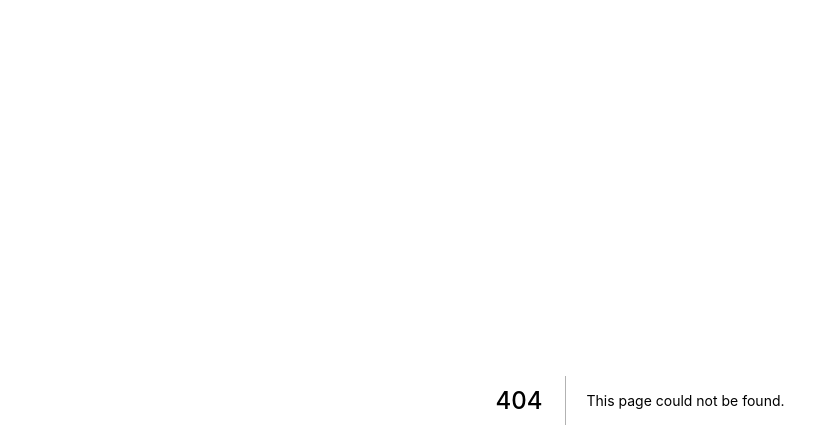
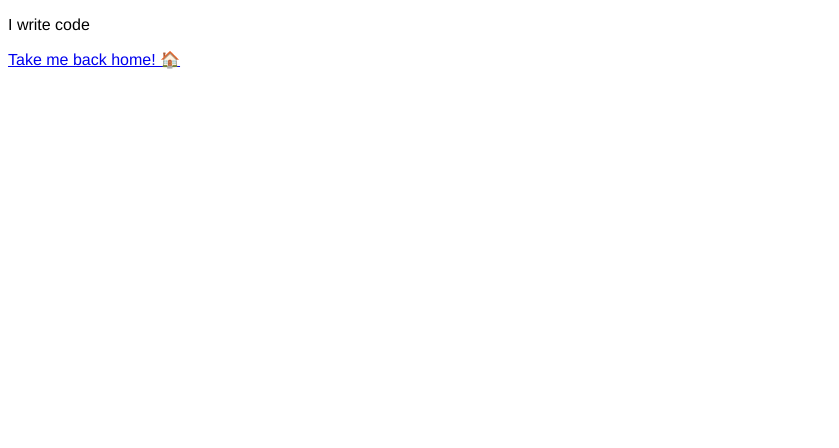
Before and after one commit to baileychen/baileychen.github.io, a Next.js app: page /WorkExperience in a window 1280 px wide. Before the commit this address had no page. Shown: the top 448 px of the page, without its empty margins (0-839 px from the left). Built offline with nearby package versions, Linux system fonts and the light colour scheme.

Commit message:
added workexperience and Navbar skeletons

```diff
--- /dev/null
+++ b/components/Navbar.js
@@ -0,0 +1,9 @@
+import Link from 'next/link'
+
+export default function Navbar() {
+    return (
+        <nav>
+            <Link href="/">Take me back home! &#x1F3E0;</Link>
+        </nav>
+    );
+};
--- /dev/null
+++ b/pages/WorkExperience.js
@@ -0,0 +1,10 @@
+import Navbar from "../components/Navbar";
+
+export default function WorkExperience() {
+    return (
+        <>
+            <p>I write code</p>
+            <Navbar/>
+        </>
+    );
+}
--- a/pages/about.js
+++ b/pages/about.js
@@ -1,5 +1,5 @@
-import React from 'react';
 import Link from 'next/link'
+import Navbar from '../components/Navbar';
 import styles from "./styles/About.module.css";
 
 const introBlurbHi = "Hi there! I am a software engineer with a passion for programming as well as biology and life sciences."
@@ -10,7 +10,7 @@ const About = () => (
             <p className={styles.introBlurb}>{introBlurbHi}</p>
             <p className={styles.introBlurb}>{ledFullstack}</p>
         </section>
-        <Link href="/">Take me back home! &#x1F3E0;</Link>
+        <Navbar/>
     </>
 );
 
--- a/pages/index.js
+++ b/pages/index.js
@@ -31,7 +31,8 @@ export default function Home() {
           </section>
 
           <section>
-            <h2>Work Experience</h2>
+            <Link href="/WorkExperience">
+            <a><h2>Work Experience</h2></a></Link>
             <p>What Bailey has worked on.</p>
             <h2>Playground</h2>
             <p>Strange personal things I've been working on &#x1F914; &#x1F9EA;</p>
--- a/styles/index.css
+++ b/styles/index.css
@@ -1,7 +1,3 @@
 body {
     font-family: "proxima-nova","Helvetica Neue",Helvetica,Arial,sans-serif;
 }
-
-section {
-
-}
```
